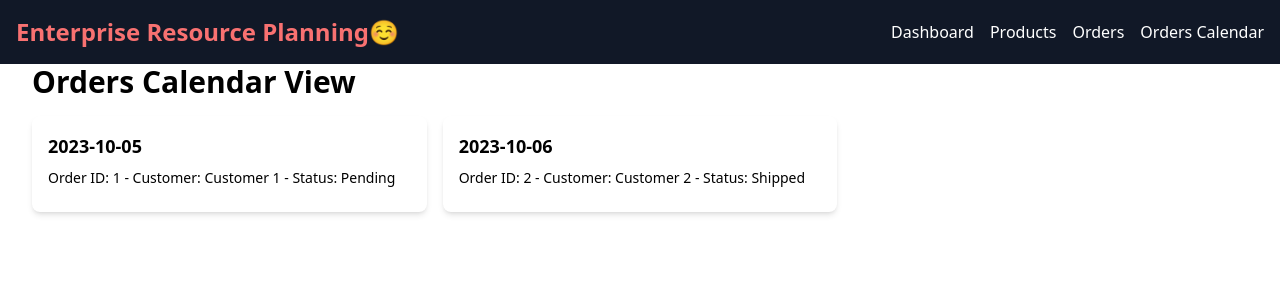
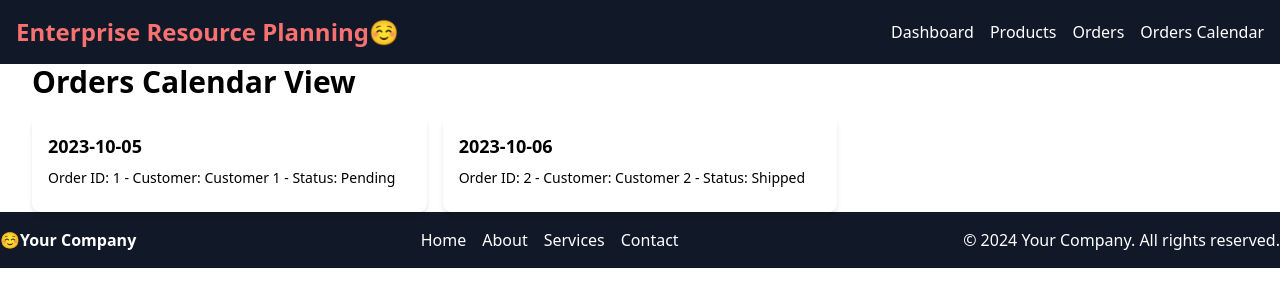
Before and after one commit to ShubhamVerma-Developer/Enterprise-Resource-Planning-Project, a React app: page /calendar in a window 1280 px wide. Shown: the top 306 px of the page. Built offline with nearby package versions, Linux system fonts and the light colour scheme; the HTML template or start-up script is replaced by a standard one.

Commit message:
add footer

```diff
--- a/src/App.jsx
+++ b/src/App.jsx
@@ -3,6 +3,7 @@ import Dashboard from './components/Dashboard';
 import ProductsManagement from './components/ProductsManagement';
 import OrdersManagement from './components/OrdersManagement';
 import OrdersCalendarView from './components/OrdersCalendarView';
+import Footer from './components/Footer';
 
 function App() {
   return (
@@ -29,6 +30,7 @@ Planning☺️</Link>
           <Route path="/calendar" element={<OrdersCalendarView />} />
         </Routes>
       </div>
+      <Footer />
     </BrowserRouter>
   );
 }
--- /dev/null
+++ b/src/components/Footer.jsx
@@ -0,0 +1,31 @@
+import React from 'react'
+
+const Footer = () => {
+  return (
+    <div>
+        <footer className="bg-gray-900 text-white py-4">
+  <div className="container mx-auto flex justify-between items-center">
+    <div className="flex items-center">
+      {/* <img src="logo.png" alt="Logo" className="h-8 mr-2" /> */}
+      {"☺️"}
+      <span className="font-bold">Your Company</span>
+    </div>
+    <div>
+      <ul className="flex space-x-4">
+        <li><a href="#" className="hover:text-gray-400">Home</a></li>
+        <li><a href="#" className="hover:text-gray-400">About</a></li>
+        <li><a href="#" className="hover:text-gray-400">Services</a></li>
+        <li><a href="#" className="hover:text-gray-400">Contact</a></li>
+      </ul>
+    </div>
+    <div>
+      <p>&copy; 2024 Your Company. All rights reserved.</p>
+    </div>
+  </div>
+</footer>
+
+    </div>
+  )
+}
+
+export default Footer
```
